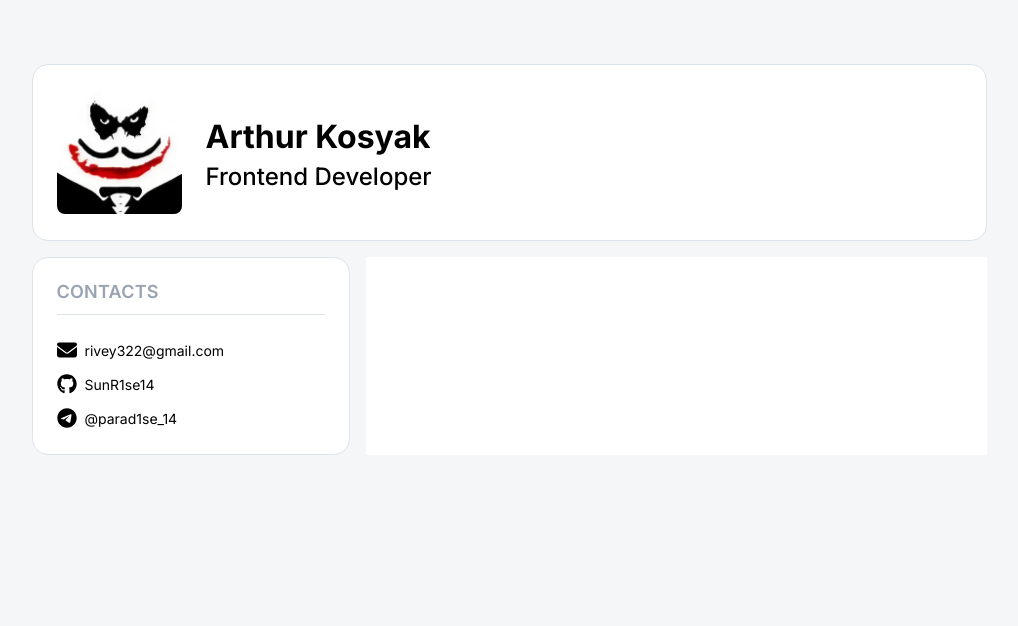
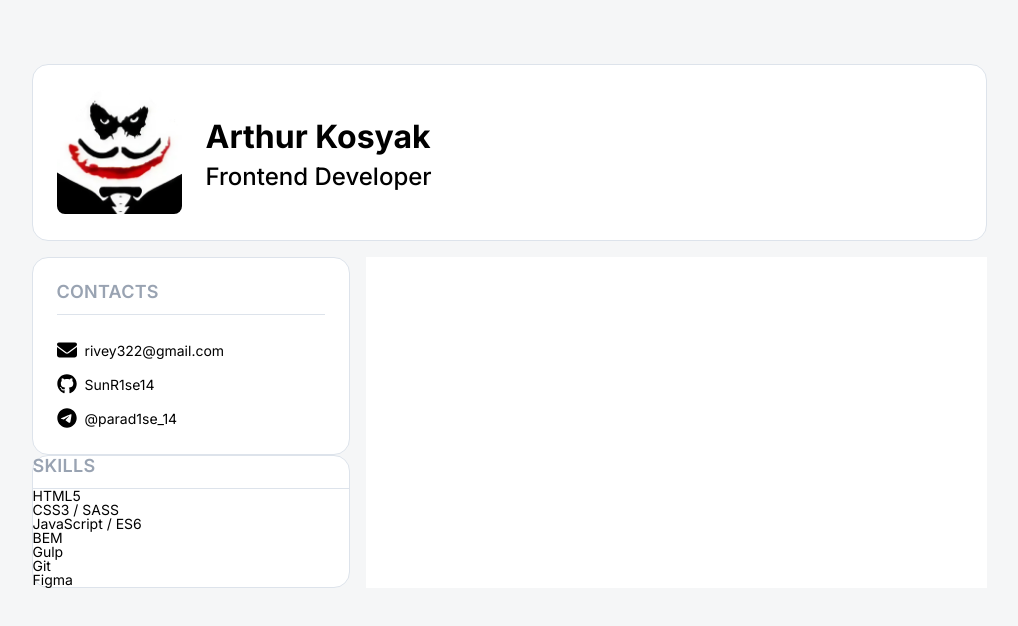
Before and after one commit to SunR1se14/rsschool-cv, a plain HTML site: page index.html in a window 1280 px wide. Shown: the whole page, without its empty margins (131-1149 px from the left). Drawn offline with Linux system fonts and the light colour scheme; files whose address does not match are found by name.

Commit message:
feat: add section skills

```diff
--- a/index.html
+++ b/index.html
@@ -50,6 +50,18 @@
                             </li>
                         </ul>
                     </section>
+                    <section class="skills section-border">
+                        <h3 class="skills__title section__title">Skills</h3>
+                        <ul class="skills__list">
+                            <li class="skills__item">HTML5</li>
+                            <li class="skills__item">CSS3 / SASS</li>
+                            <li class="skills__item">JavaScript / ES6</li>
+                            <li class="skills__item">BEM</li>
+                            <li class="skills__item">Gulp</li>
+                            <li class="skills__item">Git</li>
+                            <li class="skills__item">Figma</li>
+                        </ul>
+                    </section>
                 </div>
                 <div class="main__content"></div>
             </div>
```
